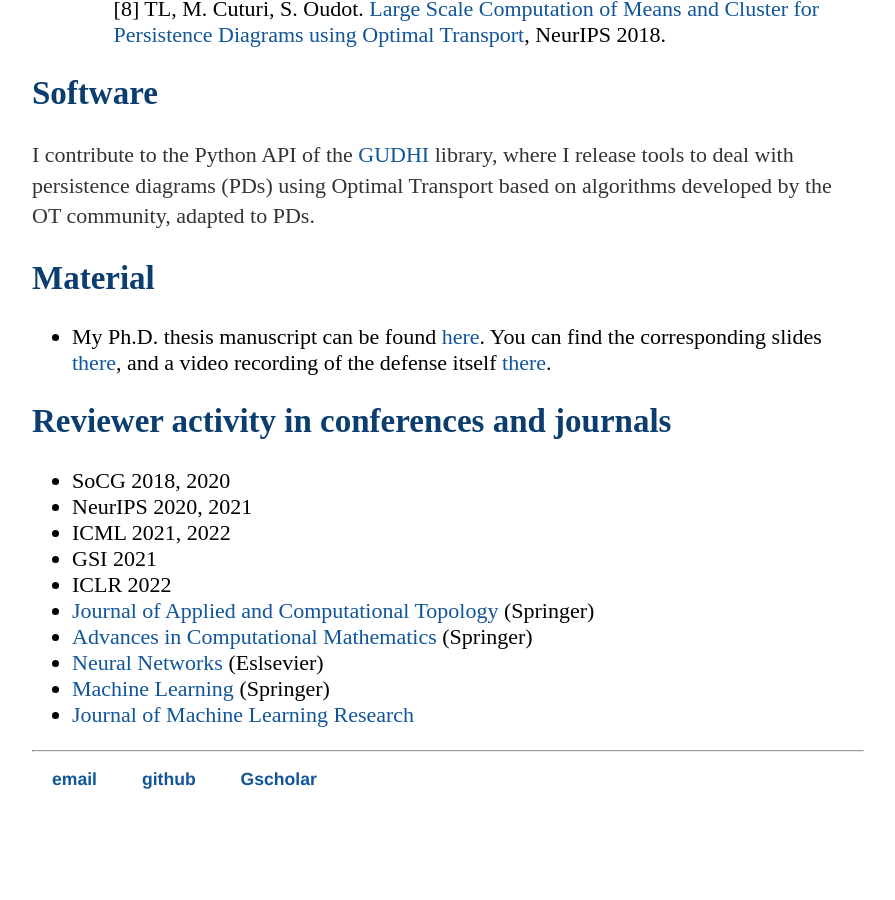
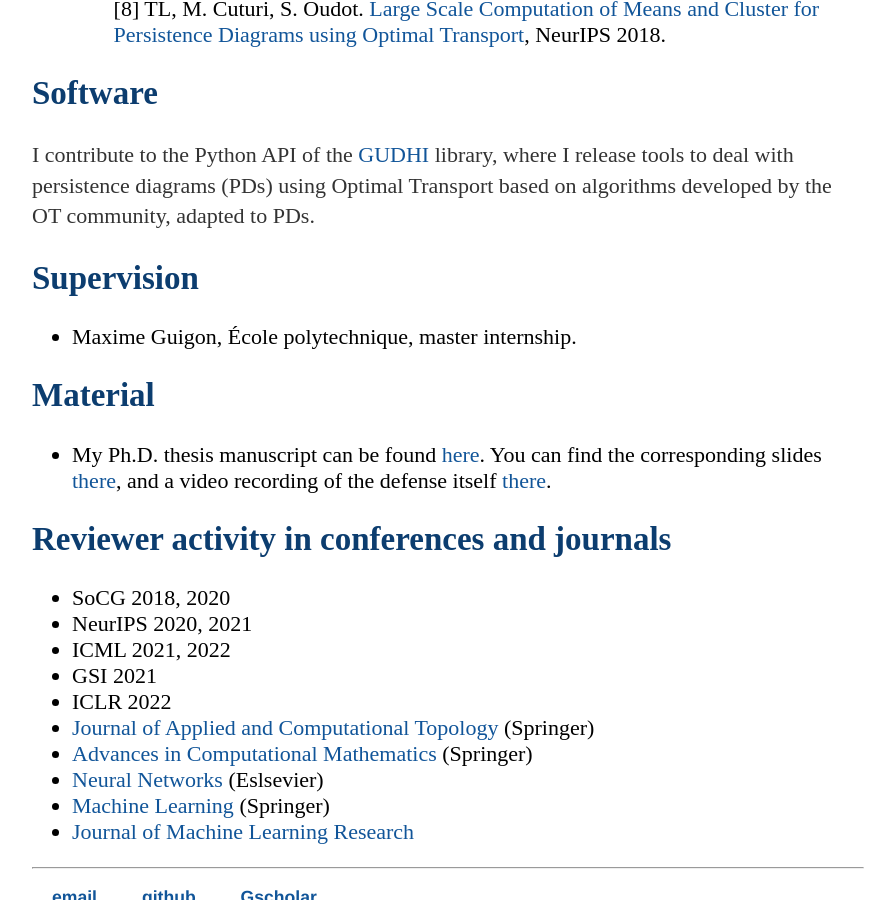
Before and after one commit to tlacombe/tlacombe.github.io, a Jekyll site: the page built from research/index.html, in a window 1280 px wide and 900 px high, scrolled down 1127 px. Shown: the whole window, without its empty margins (192-1087 px from the left). Built offline with Jekyll 4.4.1, drawn with Linux system fonts in a browser that asks for light colours; before the commit the page ends 1977 px from its top, so only the background shows below that.

Commit message:
added supervision in research

```diff
--- a/research/index.html
+++ b/research/index.html
@@ -19,6 +19,13 @@ title: TL - Research
 
 <p> I contribute to the Python API of the <a href="https://gudhi.inria.fr/python/latest/">GUDHI</a> library, where I release tools to deal with persistence diagrams (PDs) using Optimal Transport based on algorithms developed by the OT community, adapted to PDs.</p>
 
+<h2>Supervision</h2>
+
+<ul>
+	<li> Maxime Guigon, École polytechnique, master internship.
+</ul>
+
+
 <h2>Material</h2>
 	<ul>
 		<li> My Ph.D. thesis manuscript can be found <a href="./material/these.pdf">here</a>. You can find the corresponding slides <a href="./material/soutenance.pdf">there</a>, and a video recording of the defense itself <a href="https://www.youtube.com/watch?v=4rGDZ_wNwkk">there</a>.</li>
```
